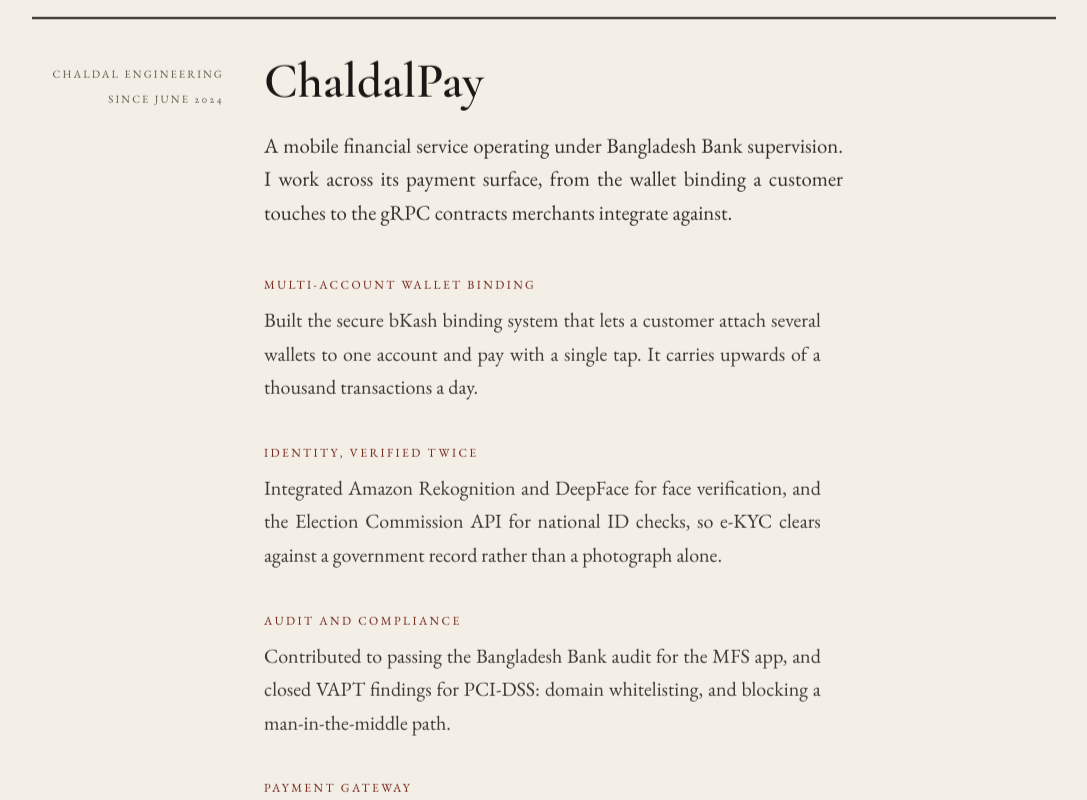
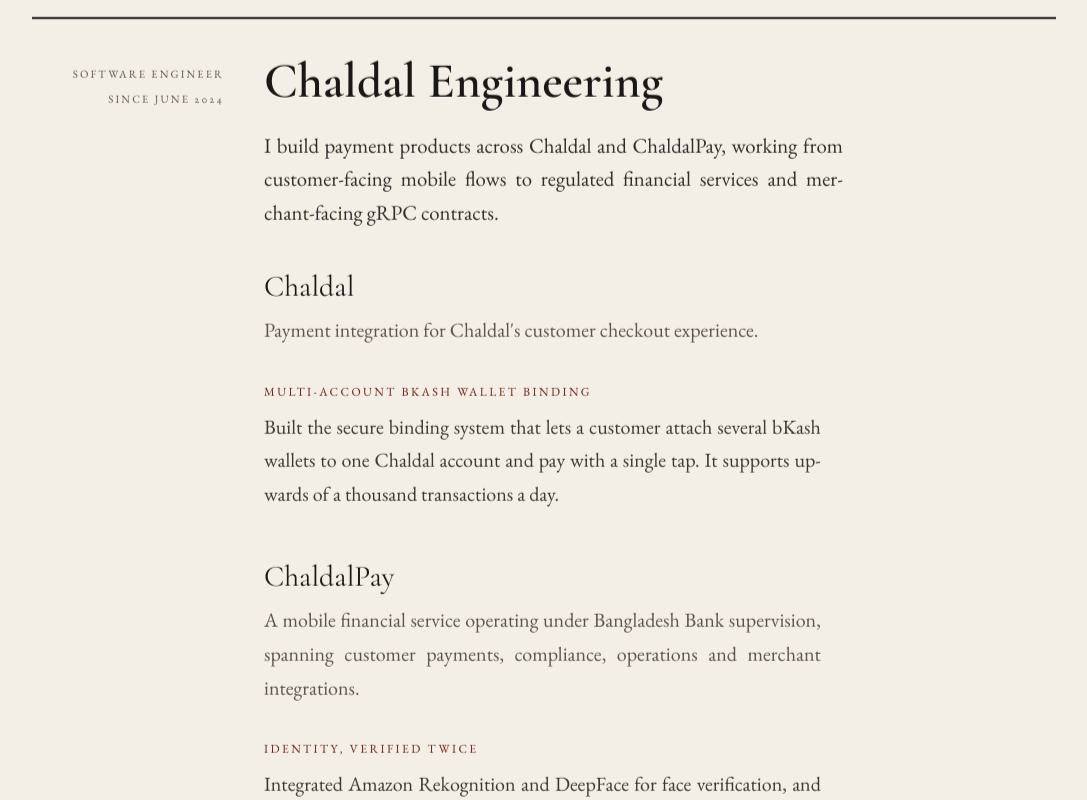
Before and after one commit to rifatr/Resume, a Next.js app in the folder portfolio/: page / in a window 1280 px wide. Shown: the part 1780-2580 px from the top of the page, without its empty margins (96-1183 px from the left). Built offline with nearby package versions, Linux system fonts and the light colour scheme.

Commit message:
portfolio: update experience

```diff
--- a/portfolio/src/components/WorkEntry.tsx
+++ b/portfolio/src/components/WorkEntry.tsx
@@ -29,6 +29,32 @@
             {entry.summary}
           </p>
 
+          {entry.groups ? (
+            <div className="mt-10 space-y-12">
+              {entry.groups.map((group) => (
+                <section key={group.title} className="prose-body">
+                  <h4 className="font-display text-[1.65rem] sm:text-[1.85rem] leading-tight">
+                    {group.title}
+                  </h4>
+                  <p className="mt-2 text-ink-faded text-justify hyphens-auto">
+                    {group.summary}
+                  </p>
+                  <ul className="mt-7 space-y-8">
+                    {group.points.map((point) => (
+                      <li key={point.heading}>
+                        <h5 className="smallcaps text-[1.08rem] text-oxblood">
+                          {point.heading}
+                        </h5>
+                        <p className="mt-1.5 text-ink/85 text-justify hyphens-auto">
+                          {point.body}
+                        </p>
+                      </li>
+                    ))}
+                  </ul>
+                </section>
+              ))}
+            </div>
+          ) : (
             <ul className="mt-10 space-y-8">
               {entry.points.map((point) => (
                 <li key={point.heading} className="prose-body">
@@ -41,6 +67,7 @@
                 </li>
               ))}
             </ul>
+          )}
 
           <ul className="mt-10 flex flex-wrap gap-x-3 gap-y-2.5">
             {entry.stack.map((tech) => (
--- a/portfolio/src/content/site.ts
+++ b/portfolio/src/content/site.ts
@@ -51,17 +51,22 @@
   summary: string;
   stack: readonly string[];
   points: readonly { heading: string; body: string }[];
+  groups?: readonly {
+    title: string;
+    summary: string;
+    points: readonly { heading: string; body: string }[];
+  }[];
 };
 
 export const experience: WorkEntry = {
   index: "01",
   section: "Experience",
-  title: "ChaldalPay",
-  meta: "Chaldal Engineering",
+  title: "Chaldal Engineering",
+  meta: "Software Engineer",
   period: "Since June 2024",
-  summary: `A mobile financial service operating under Bangladesh Bank
-    supervision. I work across its payment surface, from the wallet binding a
-    customer touches to the gRPC contracts merchants integrate against.`,
+  summary: `I build payment products across Chaldal and ChaldalPay, working from
+    customer-facing mobile flows to regulated financial services and
+    merchant-facing gRPC contracts.`,
   stack: [
     "C#",
     "F#",
@@ -71,31 +76,50 @@
     "React Native",
     "Azure DevOps",
   ],
+  points: [],
+  groups: [
+    {
+      title: "Chaldal",
+      summary: `Payment integration for Chaldal's customer checkout experience.`,
       points: [
         {
-      heading: "Multi-account wallet binding",
-      body: `Built the secure bKash binding system that lets a customer attach
-        several wallets to one account and pay with a single tap. It carries
-        upwards of a thousand transactions a day.`,
+          heading: "Multi-account bKash wallet binding",
+          body: `Built the secure binding system that lets a customer attach
+            several bKash wallets to one Chaldal account and pay with a single
+            tap. It supports upwards of a thousand transactions a day.`,
         },
+      ],
+    },
+    {
+      title: "ChaldalPay",
+      summary: `A mobile financial service operating under Bangladesh Bank
+        supervision, spanning customer payments, compliance, operations and
+        merchant integrations.`,
+      points: [
         {
           heading: "Identity, verified twice",
           body: `Integrated Amazon Rekognition and DeepFace for face verification,
-        and the Election Commission API for national ID checks, so e-KYC clears
-        against a government record rather than a photograph alone.`,
+            and the Election Commission API for national ID checks, so e-KYC
+            clears against a government record rather than a photograph alone.`,
+        },
+        {
+          heading: "QR payments and dispute flows",
+          body: `Developed QR code payment and dispute workflows, together with
+            operational tooling for dispute resolution, bulk QR generation and
+            wallet control.`,
         },
         {
           heading: "Audit and compliance",
           body: `Contributed to passing the Bangladesh Bank audit for the MFS app,
-        and closed VAPT findings for PCI-DSS: domain whitelisting, and blocking
-        a man-in-the-middle path.`,
+            and closed VAPT findings for PCI-DSS: domain whitelisting, and
+            blocking a man-in-the-middle path.`,
         },
         {
           heading: "Payment gateway",
-      body: `Currently building a merchant-facing payment gateway under
-        ChaldalPay on gRPC services with protobuf contracts. Alongside it: QR
-        payments, dispute flows, and the admin tooling behind them, covering
-        dispute resolution, bulk QR generation and wallet control.`,
+          body: `Currently building a merchant-facing payment gateway on gRPC
+            services with protobuf contracts for secure merchant payments.`,
+        },
+      ],
     },
   ],
 };
--- a/portfolio/src/lib/terminal.ts
+++ b/portfolio/src/lib/terminal.ts
@@ -293,6 +293,10 @@
       lines: [
         { text: `${experience.title} · ${experience.meta}`, tone: "accent" },
         { text: experience.summary.replace(/\s+/g, " ").trim() },
+        ...(experience.groups ?? []).flatMap((group) => [
+          { text: group.title, tone: "accent" as const },
+          ...group.points.map((point) => ({ text: `  ${point.heading}: ${point.body.replace(/\s+/g, " ").trim()}` })),
+        ]),
         { text: experience.stack.join(" · "), tone: "muted" },
       ],
     }),
```
Lines whose indentation alone changed are shown as unchanged.
